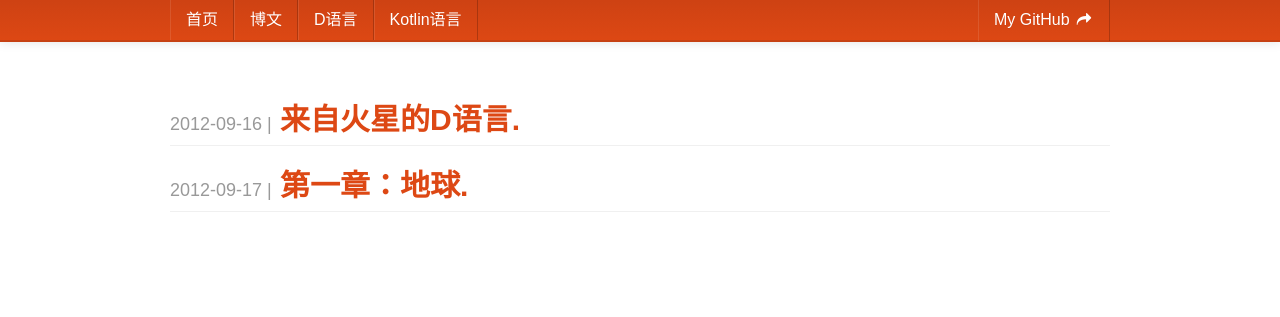
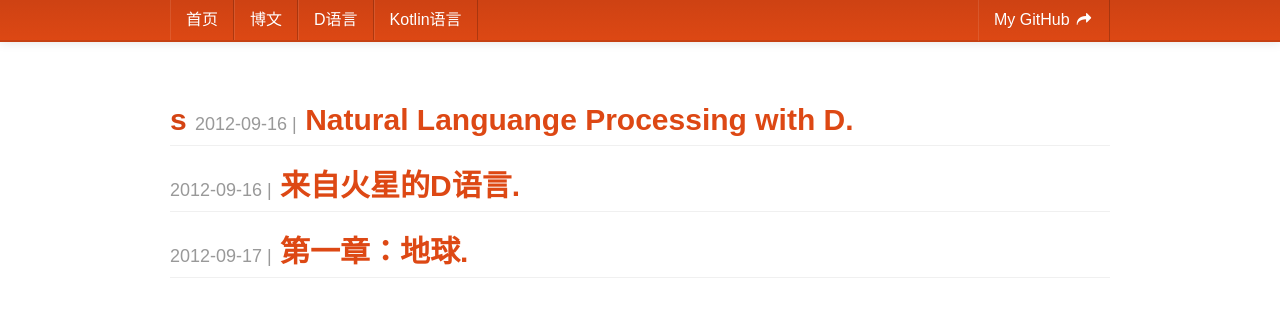
Before and after one commit to zhaopuming/blog, a Jekyll site: the page built from d.html, in a window 1280 px wide. Shown: the top 317 px of the page. Built offline with Jekyll 4.4.1, drawn with Linux system fonts in a browser that asks for light colours.

Commit message:
add header to nlpd

```diff
--- a/d.html
+++ b/d.html
@@ -3,7 +3,11 @@ layout: default
 is_index: true
 ---
 
-
+<h2>s
+  <small> 2012-09-16 |</small>
+  <a href="posts/nlpd-intro">
+  	Natural Languange Processing with D.
+  </a>
 
 <h2>
   <small> 2012-09-16 |</small>
```
